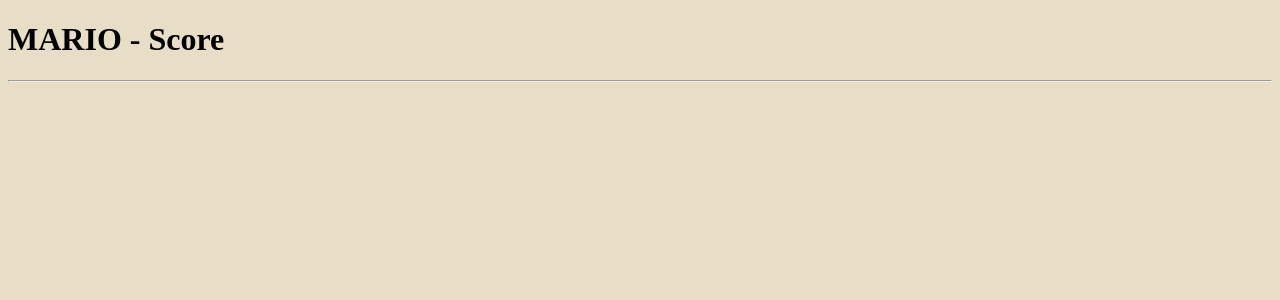
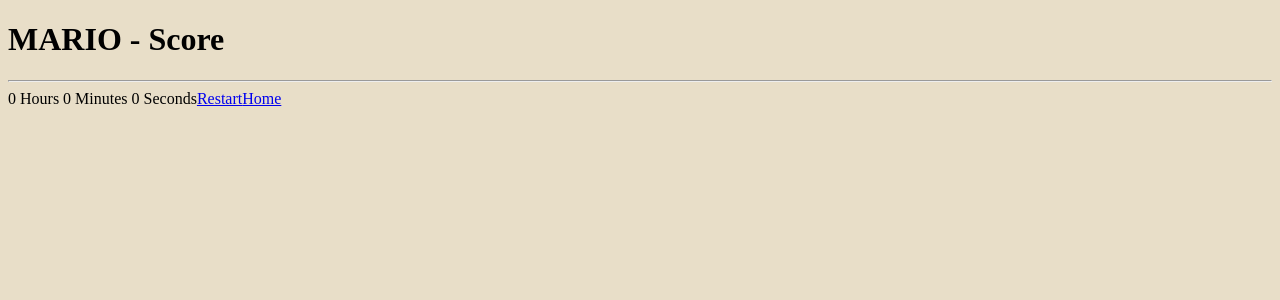
Before and after one commit to shreyas-a/mario, a React app: page /score in a window 1280 px wide. Shown: the top 300 px of the page. Built offline with nearby package versions, Linux system fonts and the light colour scheme.

Commit message:
router complete integration

```diff
--- a/src/Components/Board.jsx
+++ b/src/Components/Board.jsx
@@ -1,4 +1,5 @@
 import React, { Component } from "react";
+import { withRouter } from 'react-router';
 
 import Player from "./Player.jsx";
 import Mushroom from "./Mushroom.jsx";
@@ -8,8 +9,6 @@
     super(props);
 
     this.state = {
-      horizontalBlocks: 50,
-      verticalBlocks: 30,
       blockWidth: 30,
       blockHeight: 30,
       mushrooms: [],
@@ -22,19 +21,20 @@
     for (let i = 0; i < this.totalMushrooms; i++) {
       this.state.mushrooms.push({
         key: i,
-        x: getRandom(0, this.state.horizontalBlocks - 1),
-        y: getRandom(0, this.state.verticalBlocks - 1),
+        x: getRandom(0, this.props.horizontalBlocks - 1),
+        y: getRandom(0, this.props.verticalBlocks - 1),
         remaining: true
       });
     }
   }
 
+  // TODO
   // totalMushrooms = Math.round(
-  //   (this.state.horizontalBlocks + this.state.verticalBlocks) / 2
+  //   (this.props.horizontalBlocks + this.props.verticalBlocks) / 2
   // );
   totalMushrooms = 3;
 
-  eatMushroom = foundMushroom => {
+  eatMushroom = (foundMushroom, startTime) => {
     const updatedMushrooms = this.state.mushrooms;
     updatedMushrooms[foundMushroom.key].remaining = false;
     this.setState({
@@ -43,15 +43,15 @@
     });
 
     if (this.totalMushrooms === this.state.score) {
-      alert("Score: " + this.state.score);
+      this.props.setTotalTime(startTime);
       this.props.history.push("/score");
     }
   };
 
   render() {
     const styles = {
-      width: this.state.horizontalBlocks * this.state.blockWidth + "px",
-      height: this.state.verticalBlocks * this.state.blockHeight + "px",
+      width: this.props.horizontalBlocks * this.state.blockWidth + "px",
+      height: this.props.verticalBlocks * this.state.blockHeight + "px",
       background: "white",
       border: "1px solid black"
     };
@@ -64,7 +64,12 @@
         <hr />
         <div style={styles}>
           <Player
-            boardDetails={this.state}
+            boardDetails={{
+              blockWidth: this.state.blockWidth,
+              blockHeight: this.state.blockHeight,
+              horizontalBlocks: this.props.horizontalBlocks,
+              verticalBlocks: this.props.verticalBlocks
+            }}
             mushrooms={this.state.mushrooms}
             eatMushroom={this.eatMushroom}
           />
@@ -89,4 +94,4 @@
   }
 }
 
-export default Board;
+export default withRouter(Board);
--- a/src/Components/Game.jsx
+++ b/src/Components/Game.jsx
@@ -1,22 +1,52 @@
 import React, { Component } from "react";
 import { BrowserRouter as Router, Route, Link } from "react-router-dom";
 
-import Home from './Home.jsx';
-import Board from './Board.jsx';
-import Score from './Score.jsx';
+import Home from "./Home.jsx";
+import Board from "./Board.jsx";
+import Score from "./Score.jsx";
 
 class Game extends Component {
   constructor(props) {
     super(props);
+
+    this.state = {
+      horizontalBlocks: 0,
+      verticalBlocks: 0,
+      totalTime: null
+    };
+  }
+
+  setBlocks(horizontal, vertical) {
+    this.setState({
+      horizontalBlocks: horizontal,
+      verticalBlocks: vertical
+    });
+  }
+
+  setTotalTime(startTime) {
+    const totalTime = new Date().getTime() - startTime;
+    this.setState({ totalTime });
   }
 
   render() {
     return (
       <Router>
         <div>
-          <Route exact path="/" component={Home} />
-          <Route path="/board" component={Board} />
-          <Route path="/score" component={Score} />
+          <Route
+            exact
+            path="/"
+            render={props =>
+              <Home setBlocks={this.setBlocks.bind(this)} {...this.state} />}
+          />
+          <Route
+            path="/board"
+            render={props =>
+              <Board
+                setTotalTime={this.setTotalTime.bind(this)}
+                {...this.state}
+              />}
+          />
+          <Route path="/score" render={props => <Score {...this.state} />} />
         </div>
       </Router>
     );
--- a/src/Components/Home.jsx
+++ b/src/Components/Home.jsx
@@ -1,5 +1,5 @@
 import React, { Component } from "react";
-import { withRouter } from 'react-router-dom'
+import { withRouter } from "react-router";
 
 class Home extends Component {
   constructor(props) {
@@ -12,7 +12,8 @@
   }
 
   play() {
-    this.props.history.push('/board')
+    this.props.setBlocks(this.state.width, this.state.height);
+    this.props.history.push("/board");
   }
 
   areValuesValid() {
@@ -69,4 +70,4 @@
   }
 }
 
-export default Home;
+export default withRouter(Home);
--- a/src/Components/Player.jsx
+++ b/src/Components/Player.jsx
@@ -1,6 +1,6 @@
 import React, { Component } from "react";
 
-class Score extends Component {
+class Player extends Component {
   constructor(props) {
     super(props);
     this.state = {
@@ -11,6 +11,7 @@
 
   boardDetails = this.props.boardDetails;
   mushrooms = this.props.mushrooms;
+  startTime = new Date().getTime();
 
   shiftDirection = direction => {
     if (this.intervalId) {
@@ -58,7 +59,7 @@
         mushroom.remaining
     );
     if (foundMushrooms) {
-      this.props.eatMushroom(foundMushrooms);
+      this.props.eatMushroom(foundMushrooms, this.startTime);
     }
   };
 
@@ -115,4 +116,4 @@
   }
 }
 
-export default Score;
+export default Player;
--- a/src/Components/Score.jsx
+++ b/src/Components/Score.jsx
@@ -1,4 +1,5 @@
 import React, { Component } from "react";
+import { Link } from "react-router-dom";
 
 class Score extends Component {
   constructor(props) {
@@ -6,10 +7,26 @@
   }
 
   render() {
+    var hours = Math.floor(
+      this.props.totalTime % (1000 * 60 * 60 * 24) / (1000 * 60 * 60)
+    );
+    var minutes = Math.floor(
+      this.props.totalTime % (1000 * 60 * 60) / (1000 * 60)
+    );
+    var seconds = Math.floor(this.props.totalTime % (1000 * 60) / 1000);
+
     return (
       <div>
         <h1>MARIO - Score</h1>
         <hr />
+        {hours} Hours {minutes} Minutes {seconds} Seconds
+
+        <Link to='/board'>
+          Restart
+        </Link>
+        <Link to='/'>
+          Home
+        </Link>
       </div>
     );
   }
```
